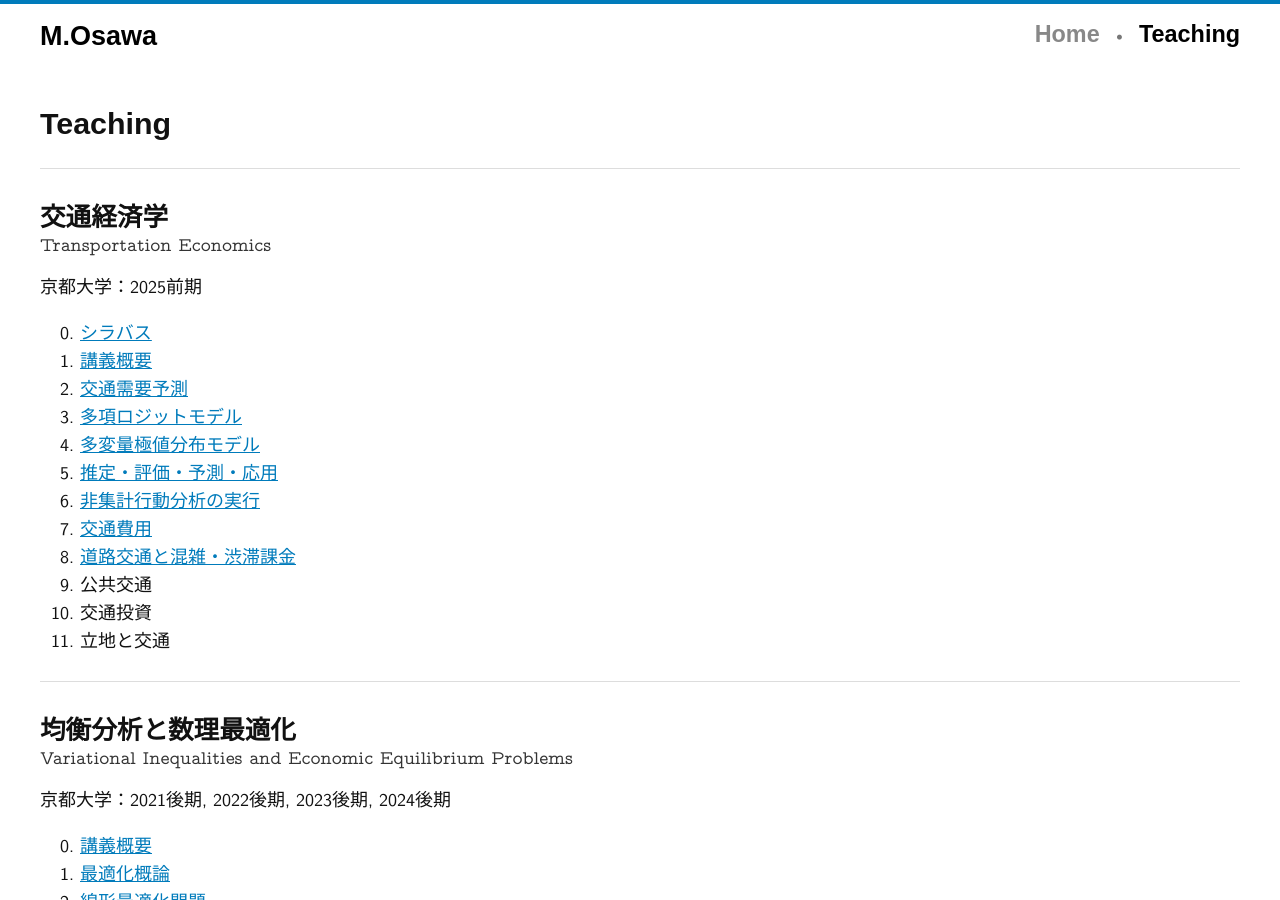
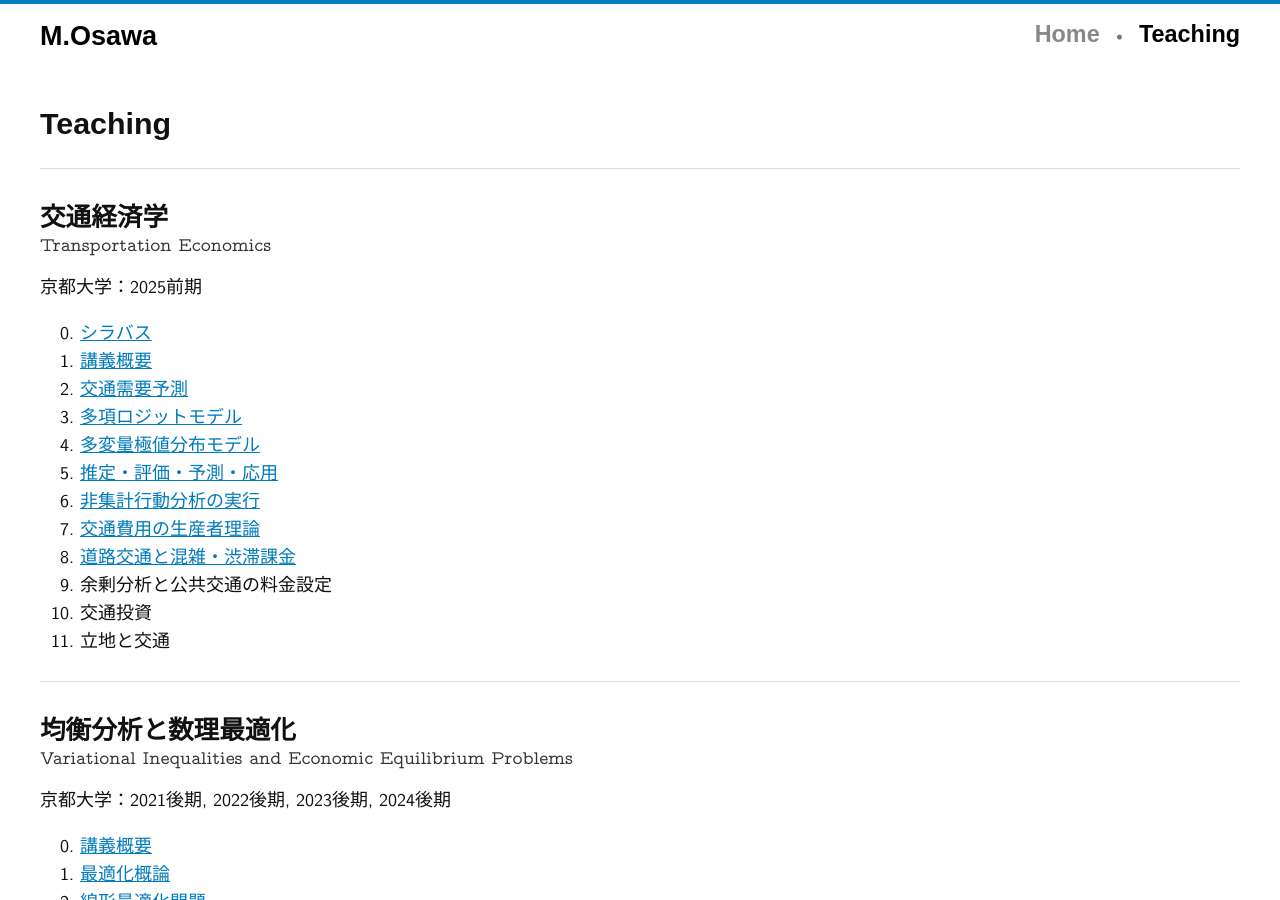
Before and after one commit to mino-osawa/mino-osawa.github.io, a Jekyll site: the page built from teaching.markdown, in a window 1280 px wide and 900 px high. Built offline with Jekyll 4.4.1, drawn with Linux system fonts in a browser that asks for light colours; some web fonts are replaced.

Commit message:
update TE07

```diff
--- a/teaching.markdown
+++ b/teaching.markdown
@@ -24,9 +24,9 @@ permalink: "/teaching/"
 <li><a href="/notes/transport/TE25-03_MEV.pdf">多変量極値分布モデル</a></li>
 <li><a href="/notes/transport/TE25-04_Estimation.pdf">推定・評価・予測・応用</a></li>
 <li><a href="/notes/transport/TE25-05_RUM-Project.pdf">非集計行動分析の実行</a></li>
-<li><a href="/notes/transport/TE25-06_Travel-Cost.pdf">交通費用</a></li>
+<li><a href="/notes/transport/TE25-06_Travel-Cost.pdf">交通費用の生産者理論</a></li>
 <li><a href="/notes/transport/TE25-07_Highway-Travel.pdf">道路交通と混雑・渋滞課金</a></li>
-<li>公共交通</li>
+<li>余剰分析と公共交通の料金設定</li>
 <li>交通投資</li>
 <li>立地と交通</li>
 </ol>
```
